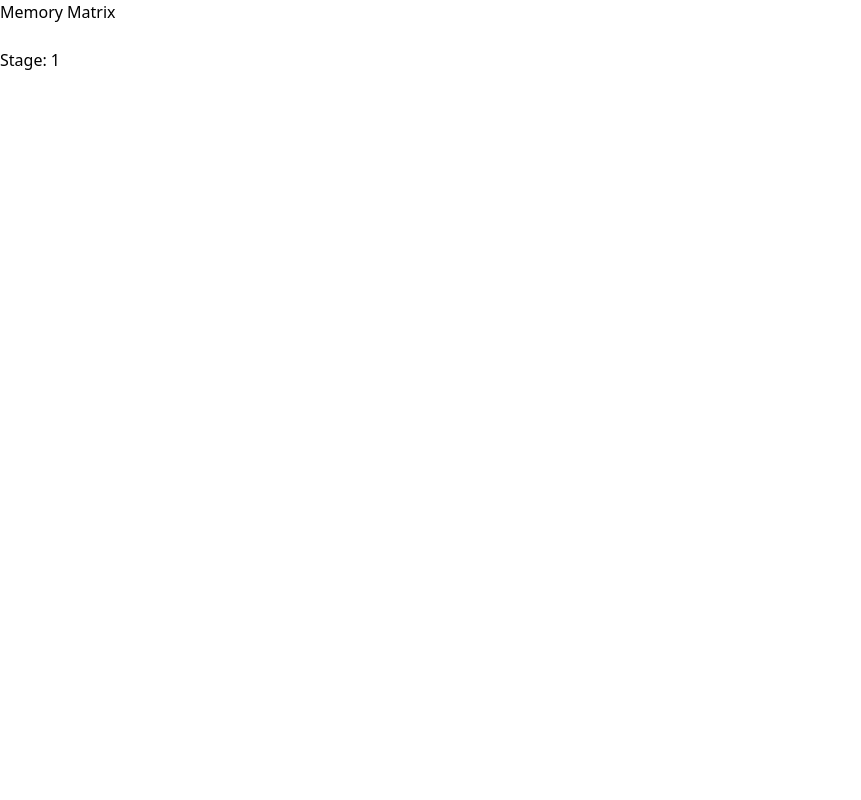
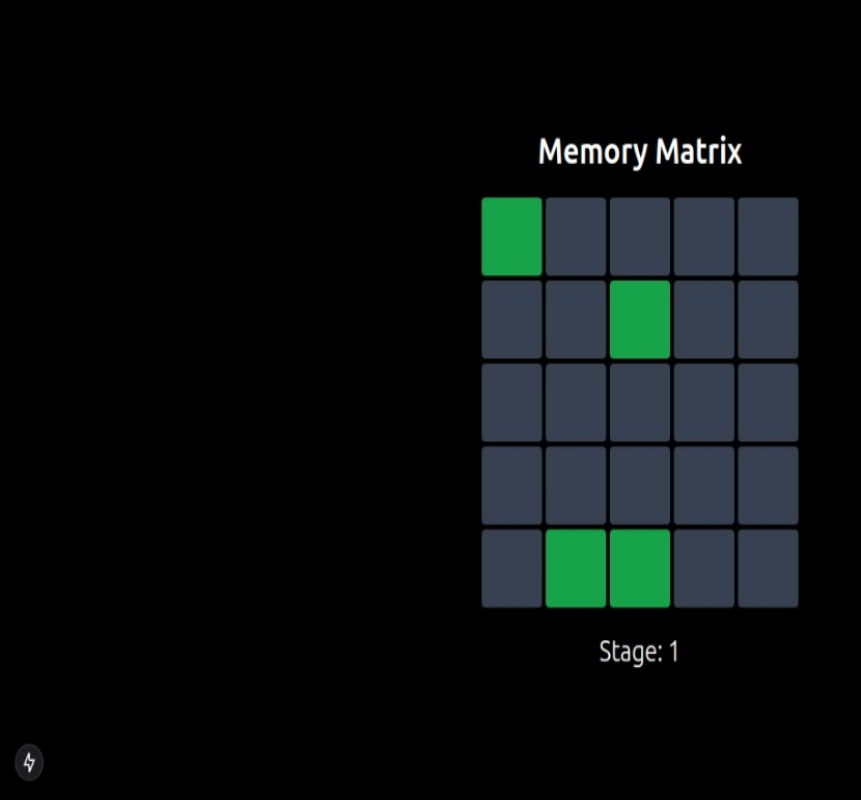
Before and after one commit to mohamedmehdib/Games, a Next.js app: page / in a window 1280 px wide. Shown: the whole page, without its empty margins (0-861 px from the left). Built offline with nearby package versions, Linux system fonts and the light colour scheme.

Commit message:
first commit

```diff
--- /dev/null
+++ b/src/app/Main.tsx
@@ -0,0 +1,29 @@
+import Image from 'next/image';
+import Link from 'next/link';
+
+export default function Main() {
+
+  const games = [
+    {src : "/memory.jpeg" , alt : "Memory"}
+  ]
+
+  return (
+    <div className="bg-black text-white min-h-screen">
+      <h1 className="text-center py-16 text-3xl">Welcome to Mohamed's Games!</h1>
+      <ul className="flex justify-center gap-6 flex-wrap">
+        {
+          games.map((item,index)=>(
+            <Link key={index} href="/Memory" className="w-60 h-60 relative border-2 border-white rounded-lg overflow-hidden">
+              <Image
+                src={item.src}
+                alt={item.alt}
+                layout="fill"
+                className="object-cover transform transition-transform duration-300 scale-105 hover:scale-125"
+              />
+            </Link>
+          ))
+        }
+      </ul>
+    </div>
+  );
+}
--- a/src/app/Memory.tsx
+++ b/src/app/Memory/page.tsx
@@ -9,6 +9,8 @@ export default function Memory() {
     Array(25).fill("bg-gray-700 hover:bg-blue-600")
   );
   const [clickCount, setClickCount] = useState<number>(0);
+  const [countdown, setCountdown] = useState<number>(3);
+  const [showGrid, setShowGrid] = useState<boolean>(false);
 
   const generateRandomBoxes = () => {
     const newLights: number[] = [];
@@ -33,7 +35,19 @@ export default function Memory() {
   };
 
   useEffect(() => {
+    if (countdown > 0) {
+      const timer = setTimeout(() => setCountdown((prev) => prev - 1), 1000);
+      return () => clearTimeout(timer);
+    } else {
+      setShowGrid(true);
       generateRandomBoxes();
+    }
+  }, [countdown]);
+
+  useEffect(() => {
+    if (showGrid) {
+      generateRandomBoxes();
+    }
   }, [stage]);
 
   const handleBoxClick = (index: number) => {
@@ -56,13 +70,19 @@ export default function Memory() {
       });
       setTimeout(() => {
         generateRandomBoxes();
-      }, 10000);
+      }, 1000);
     }
   };
 
   return (
     <div className="flex flex-col items-center justify-center min-h-screen bg-black text-white">
-      <div className="text-3xl font-bold text-center pb-5">Memory Matrix</div>
+      <div className="text-3xl font-bold text-center pb-5">
+        Memory Matrix
+      </div>
+      {!showGrid ? (
+        <div className={`text-5xl font-bold `}>{countdown}</div>
+      ) : (
+        <>
 
           <div className="grid grid-cols-5 gap-1">
             {boxes.map((_, index) => (
@@ -74,7 +94,8 @@ export default function Memory() {
               />
             ))}
           </div>
-
+        </>
+      )}
       <div className="text-center text-2xl pt-5">Stage: {stage}</div>
     </div>
   );
--- a/src/app/page.tsx
+++ b/src/app/page.tsx
@@ -1,10 +1,10 @@
-import Memory from "./Memory";
+import Main from "./Main";
 
 export default function Home() {
 
   return (
     <div>
-      <Memory/>
+      <Main/>
     </div>
   );
 }
```
Also changed, not shown: src/app/Quiz.tsx (added, +7 -0 lines), public/memory.jpeg (added). Lines whose indentation alone changed are shown as unchanged.
